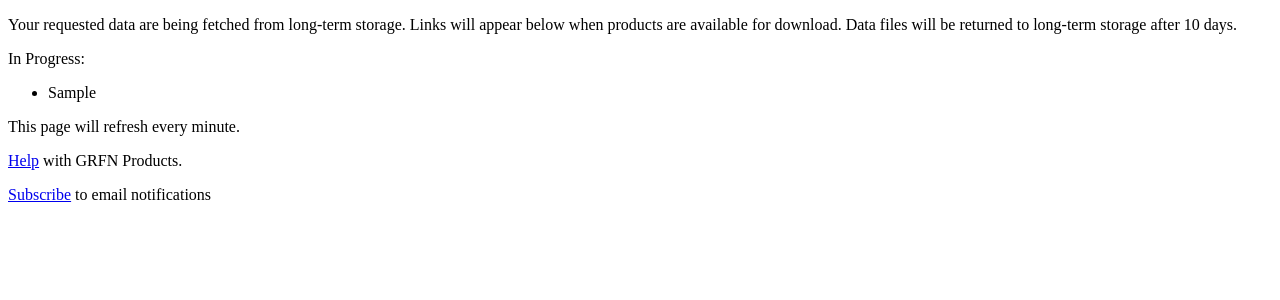
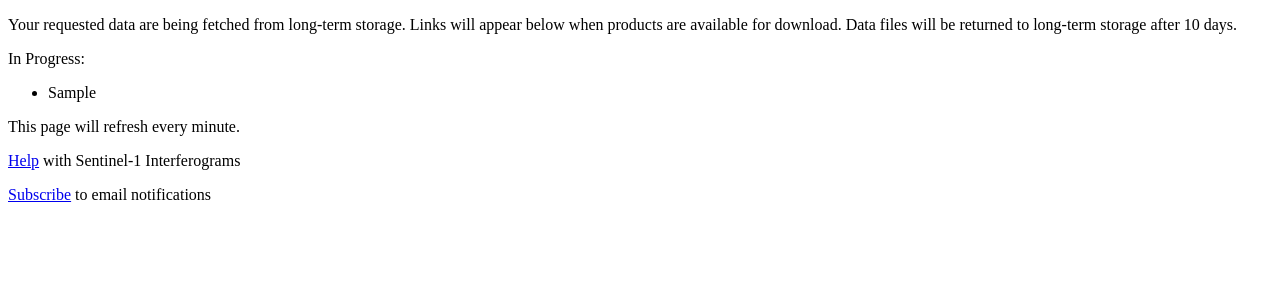
Before and after one commit to asfadmin/grfn-distribution, a Python web app: template door/src/door/templates/status.html in a window 1280 px wide. Shown: the part 45-345 px from the top of the page. Run offline with Jinja, Linux system fonts and the light colour scheme; the template is opened without the code that fills it: most values are stand-ins (such as "Sample title", 1, 10 or a date in 2020).

Commit message:
GRFN-826: change language for help links from 'GRFN Products' to 'Sentinel-1 Interferograms'

```diff
--- a/door/src/door/templates/status.html
+++ b/door/src/door/templates/status.html
@@ -33,7 +33,7 @@ This page will refresh every minute.
 
 <p />
 
-<a href="{{ data.helpurl }}">Help</a> with GRFN Products.
+<a href="{{ data.helpurl }}">Help</a> with Sentinel-1 Interferograms
 <p />
 {% if data.subscribed_to_emails %}
 <a href="{{ url_for('show_user_profile') }}">Unsubscribe</a> from email notifications
--- a/glacier-notifications/src/templates/base.html
+++ b/glacier-notifications/src/templates/base.html
@@ -10,7 +10,7 @@ Thank you for requesting interferometric products from the Alaska Satellite Faci
 
 <p />
 
-<a href="{{ data.helpurl }}">Help</a> with GRFN Products.
+<a href="{{ data.helpurl }}">Help</a> with Sentinel-1 Interferograms
 
 <p />
 
```
